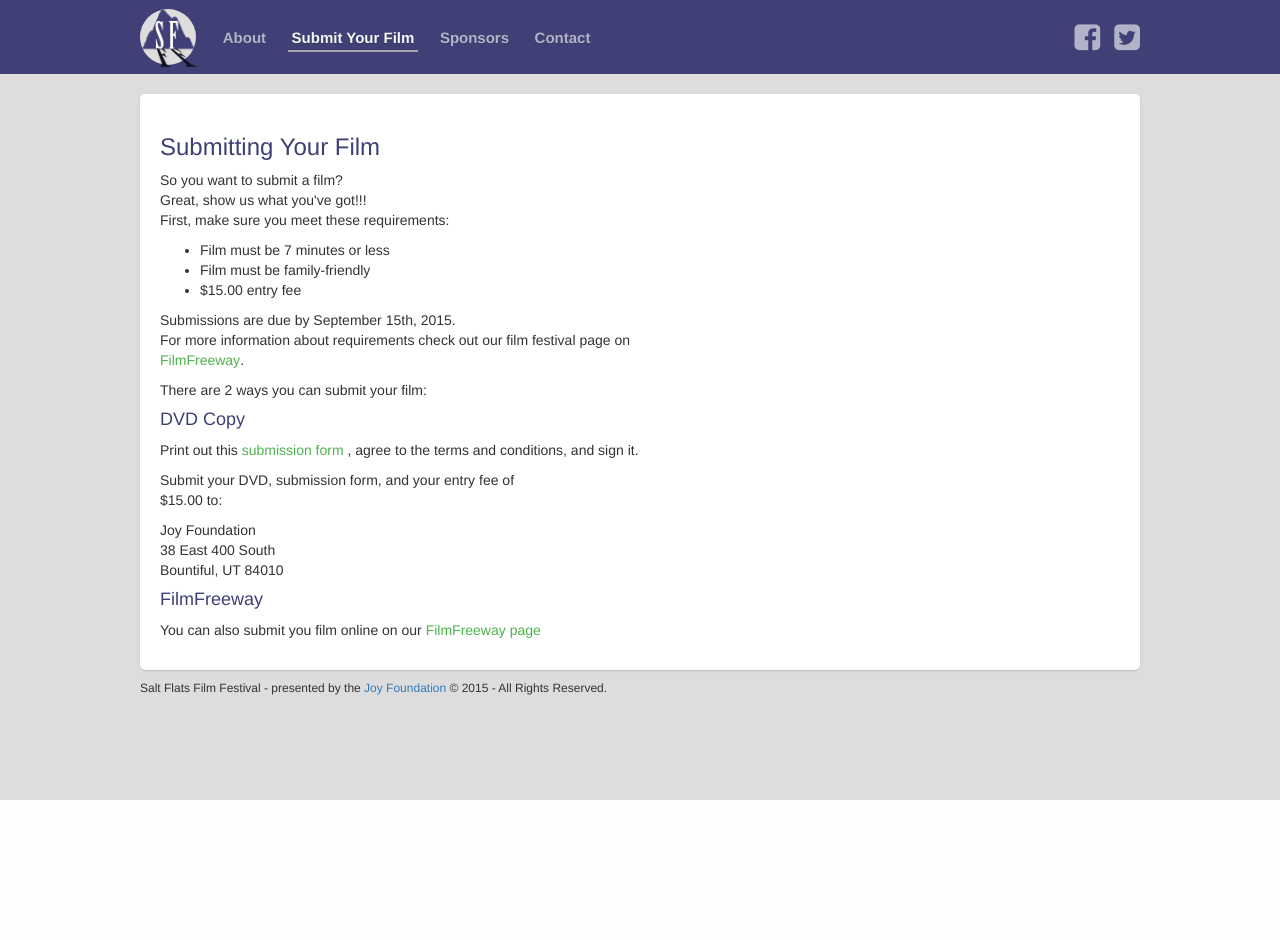
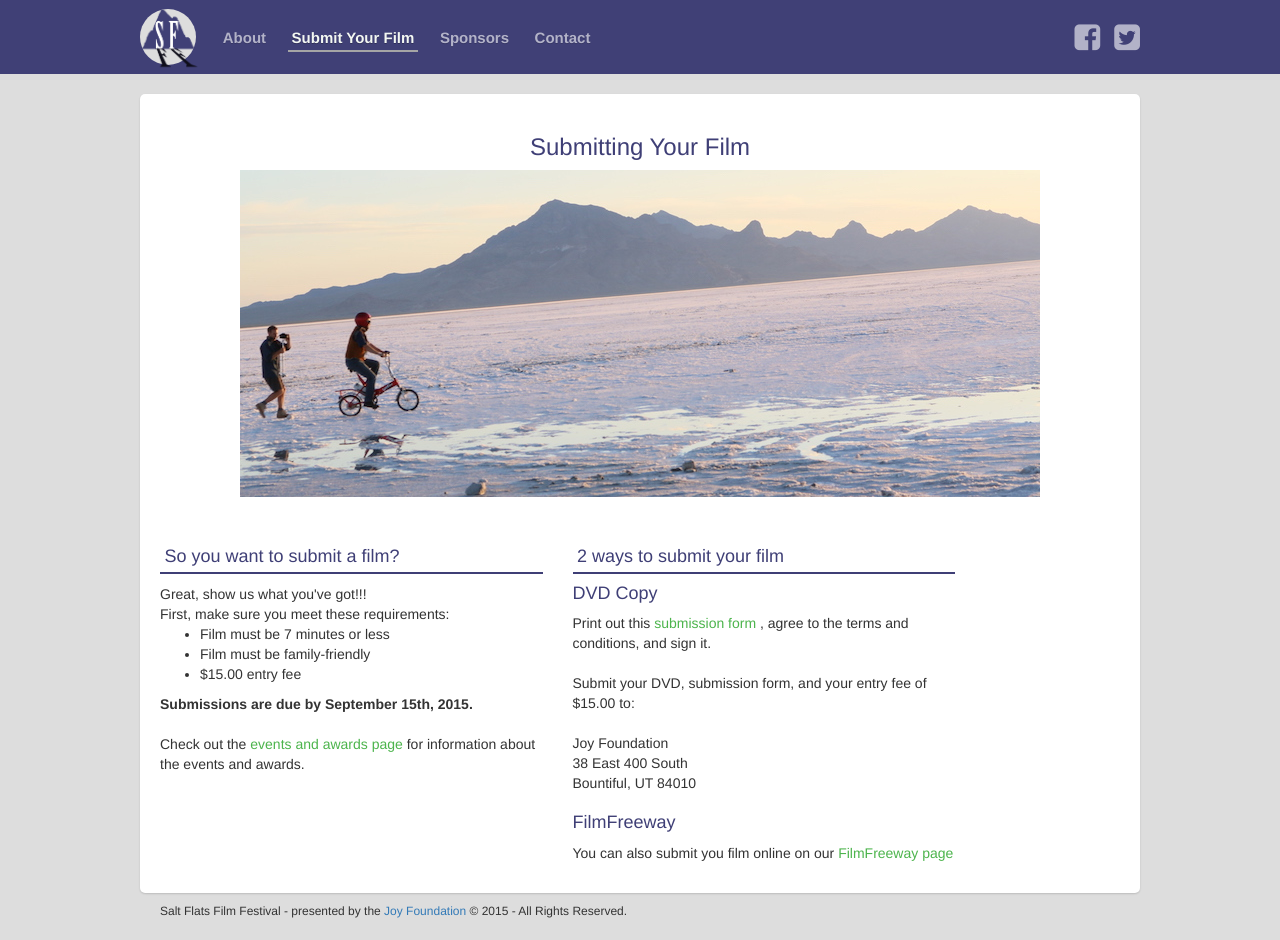
Before and after one commit to echujon/sfff, a PHP site: page /submit.php in a window 1280 px wide. Before the commit the page ends 800 px from the top, so only its background shows below. Run offline with PHP 8.4, Linux system fonts and the light colour scheme.

Commit message:
added stuff

```diff
--- a/css/contact.css
+++ b/css/contact.css
@@ -7,6 +7,10 @@ stylesheet does not affect the other elements at all!
 
 .form-group {
   margin-bottom: 10px;
+}
+
+form#contactus {
+    margin-bottom: 20px;
 }
 
 #contactus fieldset
@@ -130,7 +134,7 @@ input[type="text"], input[type="password"], textarea, select {
   color : #009;
   border : 1px solid rgb(76, 180, 76);
   -webkit-box-shadow: 0 0 0 1000px white inset;
-  background-color : rgb(76, 180, 76);
+
 }
 
 #contactus
--- a/css/main.css
+++ b/css/main.css
@@ -21,7 +21,7 @@ h1, h2, h3, h4 {
   font-weight: 500;
 }
 
-.section a:hover, #footer a:hover {
+#content a:hover, #footer a:hover {
 	color: rgb(64, 90, 72) !important;
 	text-decoration: none;
 }
@@ -258,3 +258,37 @@ div.section {
 		display: none;
 	}
 }
+
+p {
+	margin-bottom: 20px;
+}
+
+.special {
+	color: #404076;
+	font-weight: 500;
+}
+p.bold {
+ 	font-weight: 800;
+ }
+
+.title{
+ 	margin-bottom: 40px;
+ }
+
+.underline {
+ 	border-bottom-color: #a5a5a5;
+ 	border-bottom: 2px solid;
+ 	padding: 0.0em 0.25em 0.25em 0.25em;
+ }
+
+@media (min-width: 992px){
+	.content-left {
+		padding-right: 20px;
+		border-right: 1px solid #404076;
+	}
+
+	.content-right {
+		padding-left: 15px;
+		border-left: 1px solid #404076;
+	}
+}
--- a/jssor_slider.php
+++ b/jssor_slider.php
@@ -144,8 +144,8 @@
             </div>
             <div>
             	<a href="/contact">
-					<img u="image" src="/img/chalk_art_2.jpg" />
-					<div u=caption t="*" class="captionOrange"  style="position:absolute; left:20px; top: 30px; width:400px; height:30px;">
+					<img u="image" src="/img/promo_pic.jpg" />
+					<div u=caption t="*" class="captionOrange"  style="position:absolute; left:310px; top: 150px; width:400px; height:30px;">
 						Questions? Ask us
 					</div>
                 </a>
--- a/sponsors.php
+++ b/sponsors.php
@@ -7,7 +7,8 @@
  	<?php include_once('header.php')?>
  	<div class="container">
 		<div id="content">
-			<div class="section">
+			<div class="row">
+				<div class="col-md-8">
 				<h3>Sponsors</h3>
 				<p>
 					Sponsors are important, they help us run
@@ -24,6 +25,7 @@
 					please <a href="/contact?subject=sponsor">contact us</a>.
 				</p>
 			</div>
+			</div>
 		</div>
  	</div>
  	<?php include_once('footer.php')?>
--- a/submit.php
+++ b/submit.php
@@ -7,10 +7,11 @@
  	<?php include_once('header.php')?>
  	<div class="container">
 		<div id="content">
-			<div class="section">
-				<h3>Submitting Your Film</h3>
-				<p>
-					So you want to submit a film?<br>
+			<h3 class="text-center">Submitting Your Film</h3>
+			<img src="/img/filming.jpg" class=" title img-responsive center-block" ></img>
+			<div class="row">
+				<div class="col-md-5">
+					<h4 class="underline">So you want to submit a film?</h4>
 						Great, show us what you've got!!!<br>
 						First, make sure you meet these requirements:
 						<ul>
@@ -19,19 +20,17 @@
 							<li>$15.00 entry fee</li>
 
 						</ul>
-					Submissions are due by September 15th, 2015.</br>
-					For more information about requirements check out our
-					film festival page
-					on <a href="https://filmfreeway.com/festival/SaltFlatsFilmFestival">FilmFreeway</a>.
-				</p>
-				<p>
-					There are 2 ways you can submit your film:
-				</p>
+					<p class="bold">Submissions are due by September 15th, 2015.</p>
+					<p> Check out the <a href="/events-and-awards">events and awards page</a> for
+					information about the events and awards.</p>
+				</div>
+				<div class="col-md-5">
+				<h4 class="underline">2 ways to submit your film</h4>
 				<h4>DVD Copy</h4>
 				<p> Print out this <a href="/salt_flats_film_festival_submission_form.pdf" target="_blank">submission form</a>
 				, agree to the terms and conditions, and sign it.</p>
 				<p>
-				<p>Submit your DVD, submission form, and your entry fee of <br>
+				<p>Submit your DVD, submission form, and your entry fee of
 				$15.00
 				to:
 				</p>
```
Also changed, not shown: about.php (+18 -13 lines), contact.php (+14 -3 lines), events-and-awards.php (added, +42 -0 lines), events.php (added, +41 -0 lines), prizes.php (added, +22 -0 lines), .htaccess, img/arrow-down.png (deleted), img/chalk_art_2.jpg, img/filming.JPG (added), img/joy_foundation.png (added), img/promo_pic.jpg (added), img/sunrise.jpg (added), img/utah_tree.jpg (added), 1 other file. Lines whose indentation alone changed are shown as unchanged.
